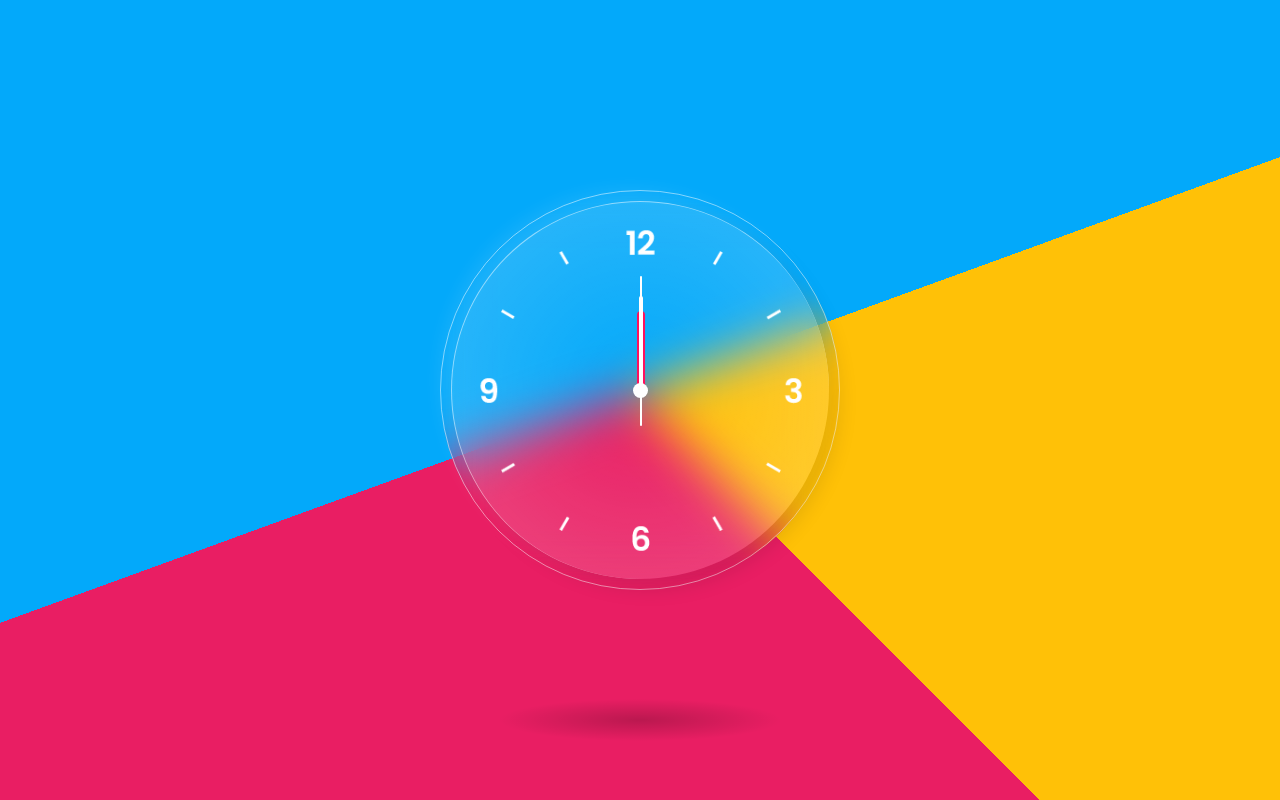
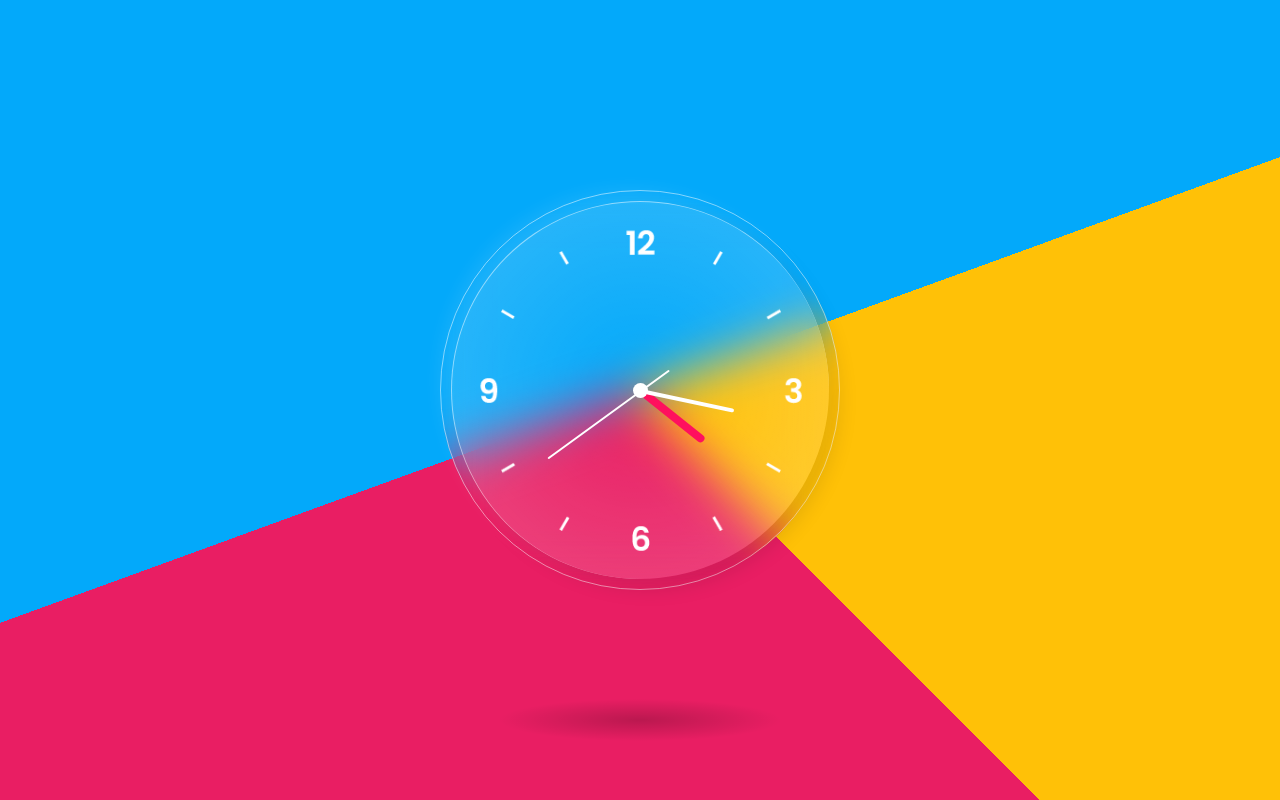
Before and after one commit to rimaraz/html5-css-js-labs, a plain HTML site: page clock-glassmorphism/index.html in a window 1280 px wide. Drawn offline with Linux system fonts and the light colour scheme.

Commit message:
javascrit for clock

```diff
--- a/clock-glassmorphism/index.html
+++ b/clock-glassmorphism/index.html
@@ -23,5 +23,6 @@
       </div>
     </div>
   </div>
+  <script src="script.js"></script>
 </body>
 </html>
--- /dev/null
+++ b/clock-glassmorphism/script.js
@@ -0,0 +1,16 @@
+const deg = 6
+const hr = document.querySelector('#hr');
+const mn = document.querySelector('#mn');
+const sc = document.querySelector('#sc');
+
+function setTime() {
+  let day = new Date();
+  let hh = day.getHours() * 30;
+  let mm = day.getMinutes() * deg;
+  let ss = day.getSeconds() * deg;
+  hr.style.transform = `rotateZ(${hh+(mm/12)}deg)`;
+  mn.style.transform = `rotateZ(${mm}deg)`;
+  sc.style.transform = `rotateZ(${ss}deg)`;
+}
+
+setInterval(setTime)
```
